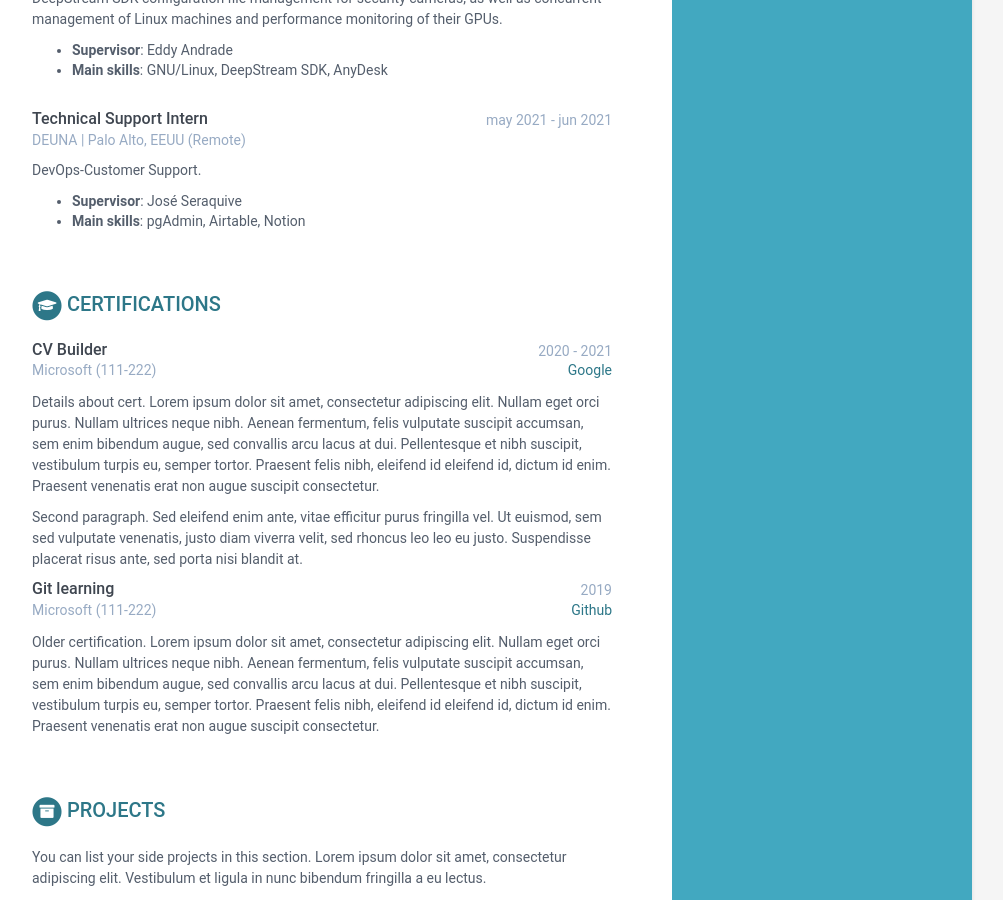
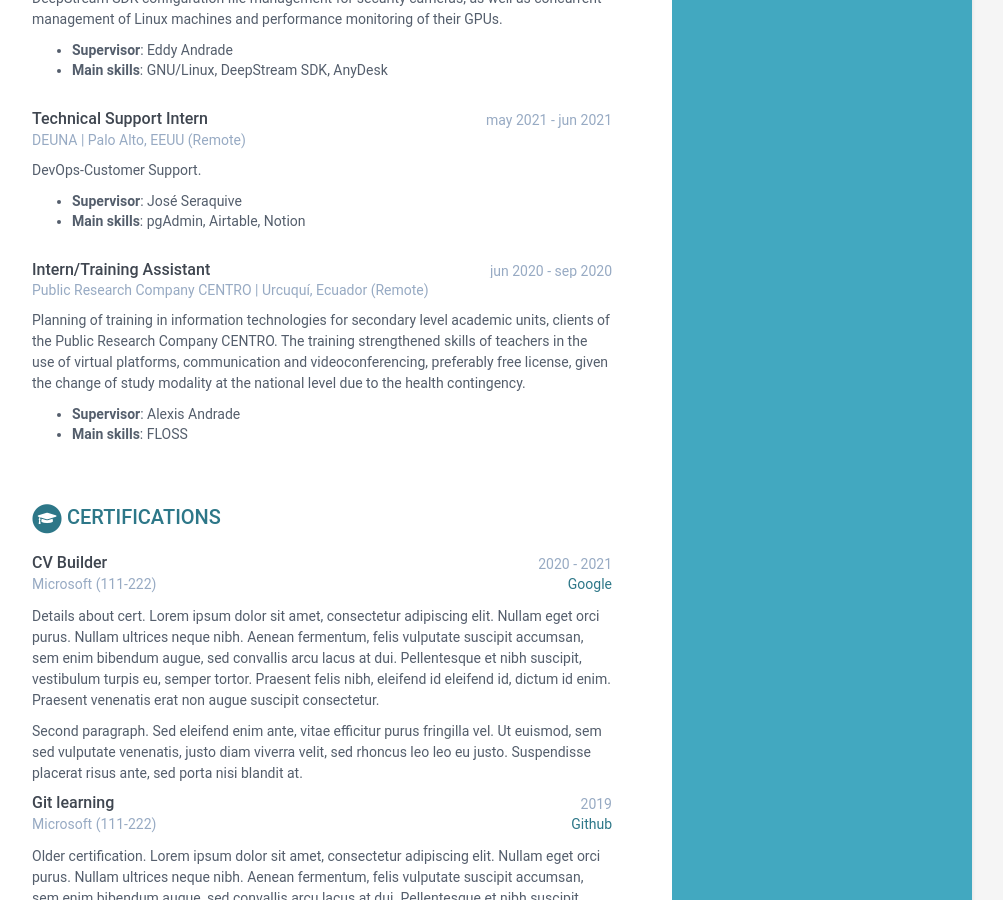
Before and after one commit to pepeleduin/pepeleduin.github.io, a Jekyll site: the page built from index.html, in a window 1280 px wide and 900 px high, scrolled down 1526 px. Shown: the whole window, without its empty margins (168-1171 px from the left). Built offline with Jekyll 4.4.1, drawn with Linux system fonts in a browser that asks for light colours.

Commit message:
Add EPICENTRO experience (Remote)

```diff
--- a/_data/data.yml
+++ b/_data/data.yml
@@ -125,7 +125,6 @@ experiences:
         of their GPUs.
           - **Supervisor**: Eddy Andrade
           - **Main skills**: GNU/Linux, DeepStream SDK, AnyDesk
-
     - role: Technical Support Intern
       time: may 2021 - jun 2021
       company: DEUNA | Palo Alto, EEUU (Remote)
@@ -133,6 +132,15 @@ experiences:
         DevOps-Customer Support.
           - **Supervisor**: José Seraquive
           - **Main skills**: pgAdmin, Airtable, Notion
+    - role: Intern/Training Assistant
+      time: jun 2020 - sep 2020
+      company: Public Research Company CENTRO | Urcuquí, Ecuador (Remote)
+      details: |
+        Planning of training in information technologies for secondary level academic units, clients of the Public Research Company CENTRO.
+        The training strengthened skills of teachers in the use of virtual platforms, communication and videoconferencing,
+        preferably free license, given the change of study modality at the national level due to the health contingency.
+          - **Supervisor**: Alexis Andrade
+          - **Main skills**: FLOSS
 
 certifications:
   title: Certifications
```
